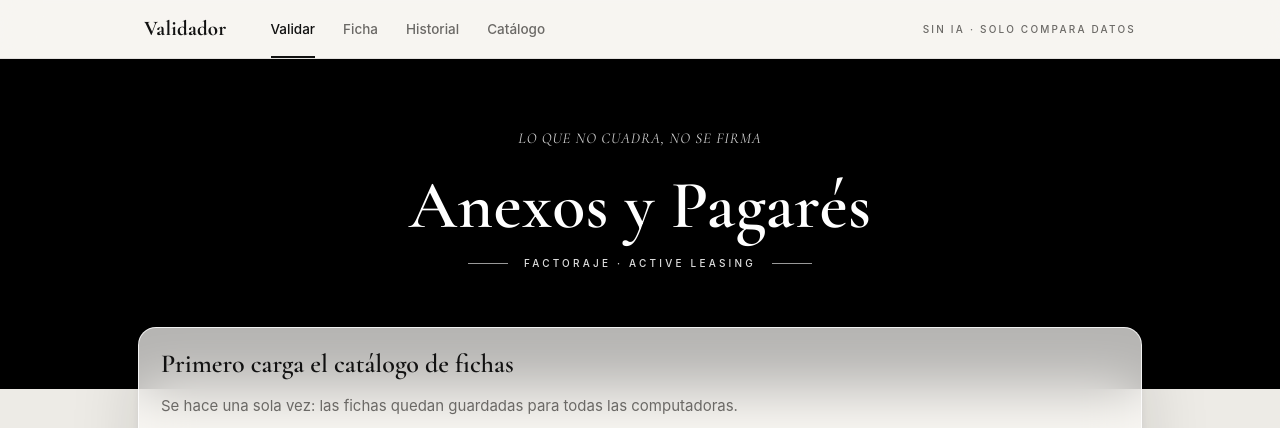
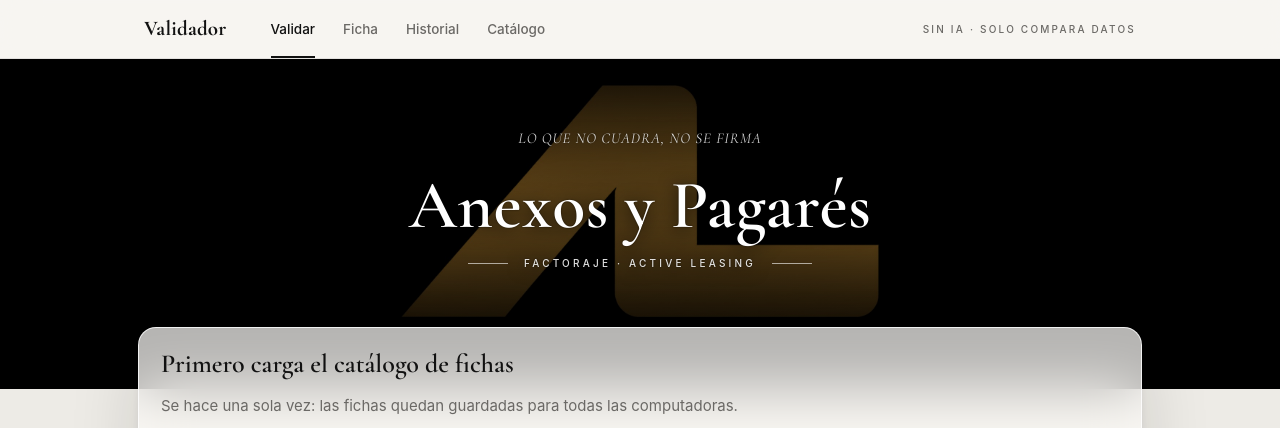
Before and after one commit to Factoraje-AL/validador-anexos-pagares, a plain HTML site: page index.html in a window 1280 px wide. Shown: the top 428 px of the page. Drawn offline with nearby package versions, Linux system fonts and the light colour scheme.

Commit message:
Encabezado: el logotipo AL queda de fondo tras la animación, difuminado sobre el negro
Co-Authored-By: Claude Fable 5.2 <noreply@anthropic.com>
Claude-Session: https://claude.ai/code/session_01SgA6G3YGe85wCifXFJzB1X

```diff
--- a/index.html
+++ b/index.html
@@ -79,6 +79,14 @@ body.gated>:not(#gate):not(#gatebg):not(script){display:none!important}
 .phero{position:relative;overflow:hidden;color:#fff;text-align:center;padding:46px 20px 96px;min-height:330px;background:#000;display:flex;flex-direction:column;justify-content:center}
 .phero video{position:absolute;left:0;top:0;width:100%;height:calc(100% - 50px);object-fit:contain;transition:opacity .6s ease}
 .phero.done video{opacity:0}
+/* después de la animación: el logotipo AL queda de fondo, atenuado y con los bordes difuminados para fundirse con el negro */
+.phero::before{content:"";position:absolute;left:0;right:0;top:0;height:calc(100% - 50px);background:url(al-fondo.jpg) center/auto 92% no-repeat;opacity:0;transition:opacity 1.4s ease .35s;
+  -webkit-mask-image:radial-gradient(ellipse 70% 95% at 50% 50%,#000 48%,rgba(0,0,0,.6) 72%,transparent 100%);mask-image:radial-gradient(ellipse 70% 95% at 50% 50%,#000 48%,rgba(0,0,0,.6) 72%,transparent 100%)}
+.phero.done::before{opacity:.78}
+@media (max-width:700px){.phero::before{background-size:94% auto}}
+.phero::after{content:"";position:absolute;inset:0;background:linear-gradient(180deg,rgba(0,0,0,.30),rgba(0,0,0,.12) 45%,rgba(0,0,0,.55) 100%),radial-gradient(ellipse 42% 52% at 50% 44%,rgba(0,0,0,.38),transparent 100%);opacity:0;transition:opacity 1.4s ease .35s;pointer-events:none}
+.phero.done::after{opacity:1}
+.phero .ptxt{z-index:1;text-shadow:0 2px 18px rgba(0,0,0,.85),0 0 2px rgba(0,0,0,.6)}
 .phero .ptxt{position:relative;opacity:0;transform:translateY(8px);transition:opacity .9s ease,transform .9s ease}
 .phero.done .ptxt{opacity:1;transform:none}
 @media (prefers-reduced-motion:reduce){.phero video{display:none}.phero .ptxt{opacity:1;transform:none;transition:none}}
```
Also changed, not shown: al-fondo.jpg (added).
